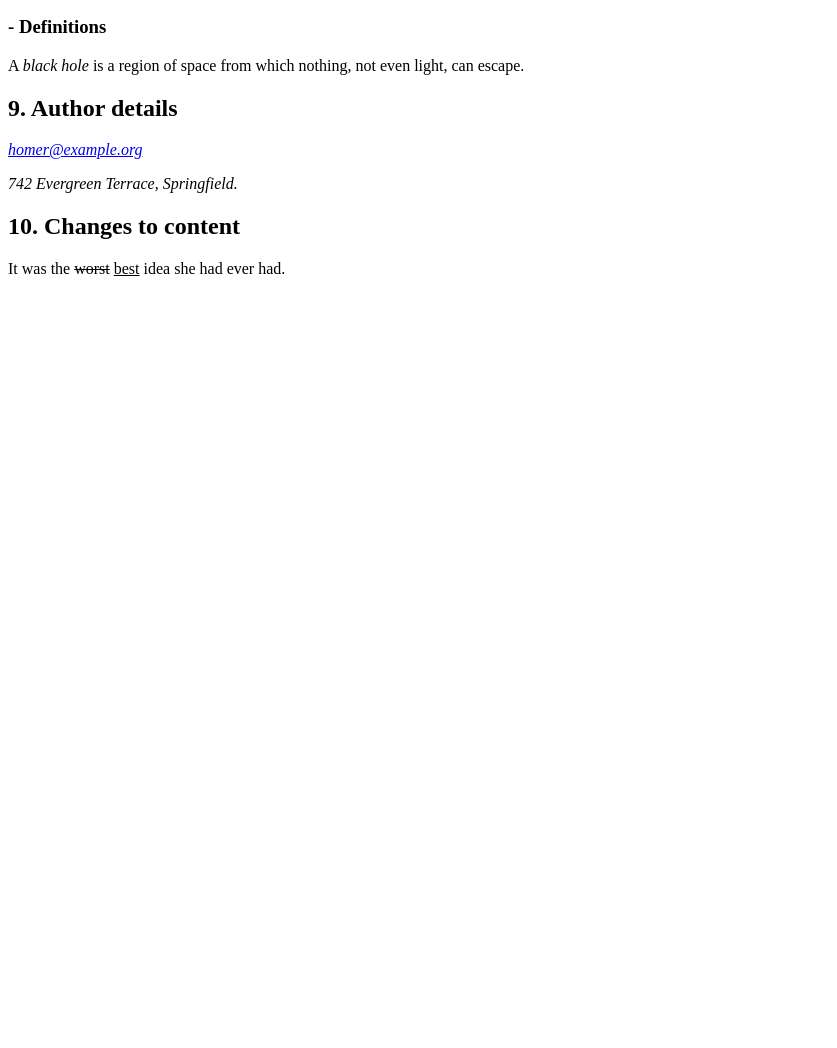
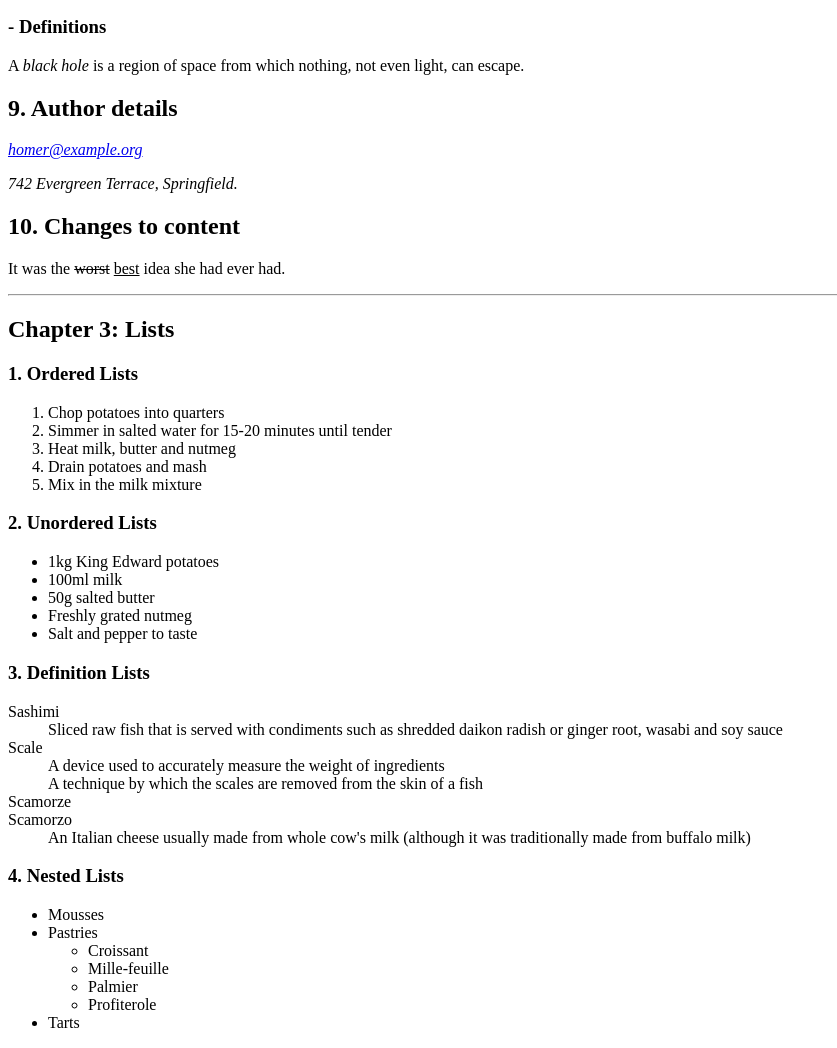
Before and after one commit to thangngo-agilityio/html-css-training, a plain HTML site: page html-css-practice/index.html in a window 1280 px wide. Shown: the part 1636-2684 px from the top of the page, without its empty margins (0-837 px from the left). Before the commit the page ends 1930 px from the top, so only its background shows below. Drawn offline with Linux system fonts and the light colour scheme.

Commit message:
practice chapter 3: lists

```diff
--- a/html-css-practice/index.html
+++ b/html-css-practice/index.html
@@ -101,5 +101,61 @@
             <p>It was the <del>worst</del> <ins>best</ins> idea she had ever had.</p>
         </div>
     </section>
-  </body>
+    <hr>
+    <section>
+        <h2>Chapter 3: Lists</h2>
+        <div>
+            <h3>1. Ordered Lists</h3>
+            <div>
+                <ol>
+                    <li>Chop potatoes into quarters</li>
+                    <li>Simmer in salted water for 15-20 minutes until tender</li>
+                    <li>Heat milk, butter and nutmeg</li>
+                    <li>Drain potatoes and mash</li>
+                    <li>Mix in the milk mixture</li>
+                </ol>
+            </div>
+        </div>
+        <div>
+            <h3>2. Unordered Lists</h3>
+            <div>
+                <ul>
+                    <li>1kg King Edward potatoes</li>
+                    <li>100ml milk</li>
+                    <li>50g salted butter</li>
+                    <li>Freshly grated nutmeg</li>
+                    <li>Salt and pepper to taste</li>
+                </ul>
+            </div>
+        </div>
+        <div>
+            <h3>3. Definition Lists</h3>
+            <dl>
+                <dt>Sashimi</dt>
+                <dd>Sliced raw fish that is served with condiments such as shredded daikon radish or ginger root, wasabi and soy sauce</dd>
+                <dt>Scale</dt>
+                <dd>A device used to accurately measure the weight of ingredients</dd>
+                <dd>A technique by which the scales are removed from the skin of a fish</dd>
+                <dt>Scamorze</dt>
+                <dt>Scamorzo</dt>
+                <dd>An Italian cheese usually made from whole cow's milk (although it was traditionally made from buffalo milk)</dd>
+            </dl>
+        </div>
+        <div>
+            <h3>4. Nested Lists</h3>
+            <ul>
+                <li>Mousses</li>
+                <li>Pastries
+                <ul>
+                    <li>Croissant</li>
+                    <li>Mille-feuille</li>
+                    <li>Palmier</li>
+                    <li>Profiterole</li>
+                </ul>
+                </li>
+                <li>Tarts</li>
+            </ul>
+        </div>
+    </section>
+</body>
 </html>
```
